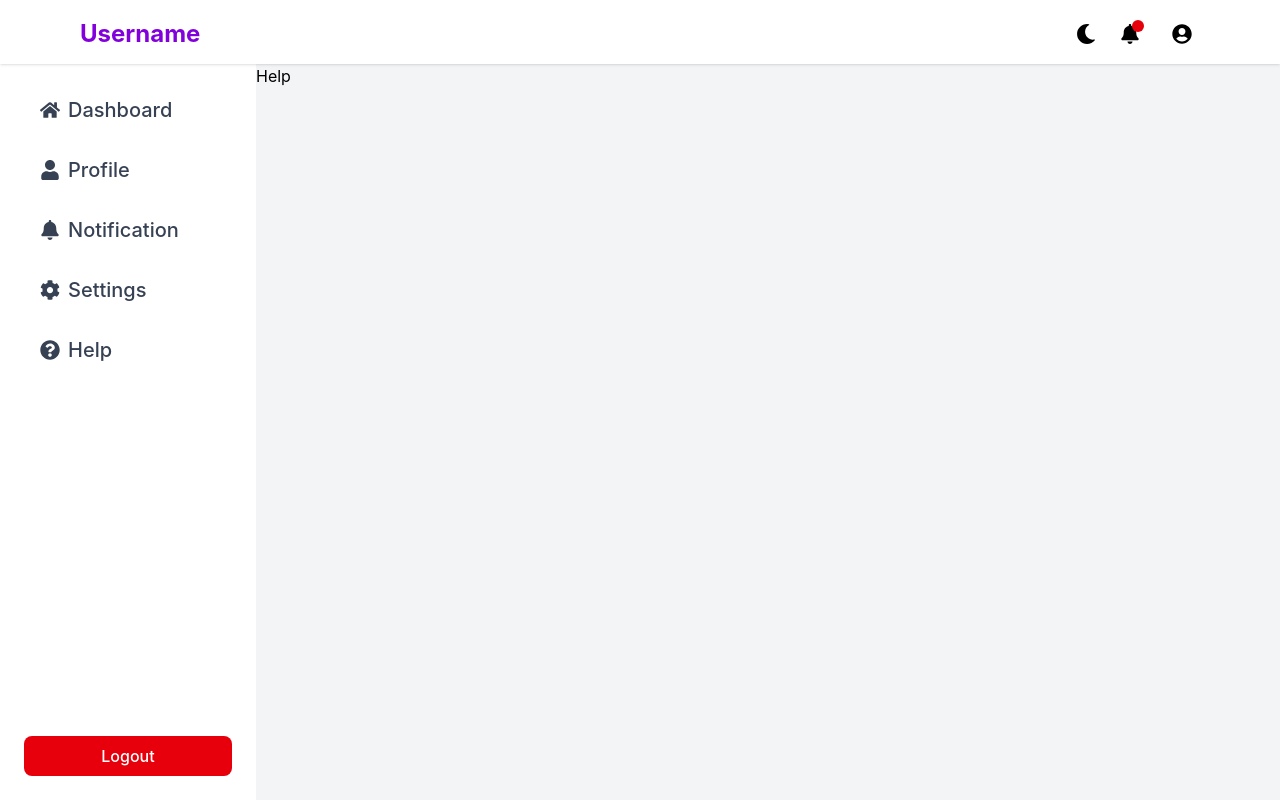
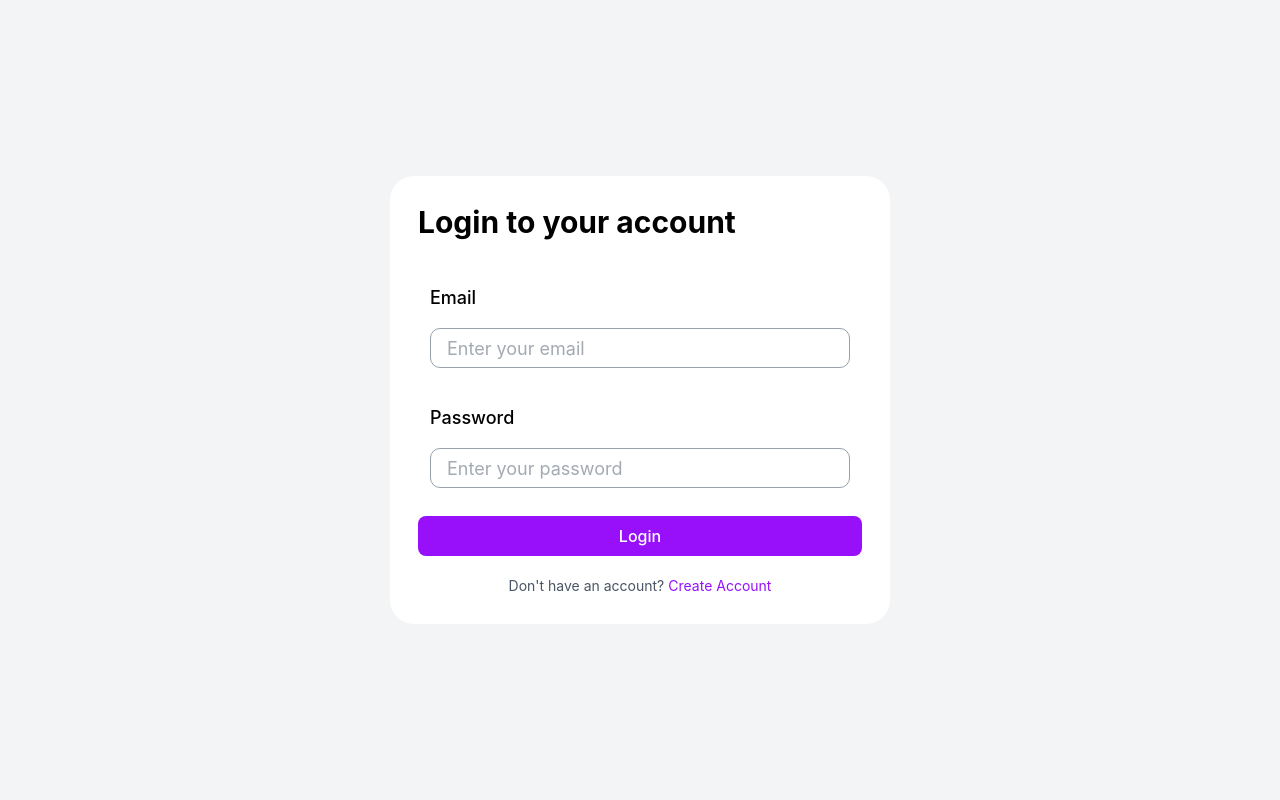
Before and after one commit to AmaanKhanGit/user-dashboard, a React (Vite) app: page /signin in a window 1280 px wide. Built offline with nearby package versions, Linux system fonts and the light colour scheme.

Commit message:
auth setup done

```diff
--- a/package.json
+++ b/package.json
@@ -11,6 +11,8 @@
   },
   "dependencies": {
     "@tailwindcss/vite": "^4.3.2",
+    "@tanstack/react-query": "^5.101.2",
+    "axios": "^1.18.1",
     "formik": "^2.4.9",
     "lucide-react": "^1.23.0",
     "next-themes": "^0.4.6",
--- a/src/App.jsx
+++ b/src/App.jsx
@@ -5,6 +5,15 @@ import Notifications from "./Pages/Notifications/Notifications";
 import Settings from "./Pages/Settings/Settings";
 import Help from "./Pages/Help/Help";
 import Signup from "./Pages/Auth/signup/Signup";
+import Signin from "./Pages/Auth/signin/Signin";
+import RegisterEmailVarify from "./Pages/Auth/RegisterEmailVarify/RegisterEmailVarify";
+import RegietserSuccess from "./Pages/Auth/RegisterSuccess/RegietserSuccess";
+import ForgotPassword from "./Pages/Auth/ForgotPassword/ForgotPassword";
+import ForgotVarify from "./Pages/Auth/ForgotVarify/ForgotVarify";
+import ResetPassword from "./Pages/Auth/ResetPassword/ResetPassword";
+import ResetSuccess from "./Pages/Auth/ResetSuccess/ResetSuccess";
+
+import { QueryClient, QueryClientProvider } from "@tanstack/react-query";
 
 const router = createBrowserRouter([
   { path: "/", element: <Dashboard /> },
@@ -12,14 +21,23 @@ const router = createBrowserRouter([
   { path: "/notifications", element: <Notifications /> },
   { path: "/settings", element: <Settings /> },
   { path: "/help", element: <Help /> },
+  { path: "/signin", element: <Signin /> },
   { path: "/signup", element: <Signup /> },
-  { path: "/signin", element: <Help /> },
+  { path: "/register-email-varify", element: <RegisterEmailVarify /> },
+  { path: "/register-success", element: <RegietserSuccess /> },
+  { path: "/forgot-password", element: <ForgotPassword /> },
+  { path: "/forgot-email-varify", element: <ForgotVarify /> },
+  { path: "/reset-password", element: <ResetPassword /> },
+  { path: "/reset-success", element: <ResetSuccess /> },
 ]);
 
 function App() {
+  const queryClient = new QueryClient();
   return (
     <>
-      <RouterProvider router={router} />
+      <QueryClientProvider client={queryClient}>
+        <RouterProvider router={router} />
+      </QueryClientProvider>
     </>
   );
 }
--- /dev/null
+++ b/src/Pages/Auth/ForgotPassword/ForgotPassword.jsx
@@ -0,0 +1,7 @@
+import FormLayout from "../../../components/FormLayout";
+
+const ForgotPassword = () => {
+  return <FormLayout>ForgotPassword</FormLayout>;
+};
+
+export default ForgotPassword;
--- /dev/null
+++ b/src/Pages/Auth/ForgotVarify/ForgotVarify.jsx
@@ -0,0 +1,8 @@
+import FormLayout from "../../../components/FormLayout";
+
+
+const ForgotVarify = () => {
+  return <FormLayout>ForgotVarify</FormLayout>;
+};
+
+export default ForgotVarify;
--- /dev/null
+++ b/src/Pages/Auth/RegisterEmailVarify/RegisterEmailVarify.jsx
@@ -0,0 +1,7 @@
+import FormLayout from "../../../components/FormLayout";
+
+const RegisterEmailVarify = () => {
+  return <FormLayout>RegisterEmailVarify</FormLayout>;
+};
+
+export default RegisterEmailVarify;
--- /dev/null
+++ b/src/Pages/Auth/RegisterSuccess/RegietserSuccess.jsx
@@ -0,0 +1,7 @@
+import FormLayout from "../../../components/FormLayout";
+
+const RegietserSuccess = () => {
+  return <FormLayout>RegietserSuccess</FormLayout>;
+};
+
+export default RegietserSuccess;
--- /dev/null
+++ b/src/Pages/Auth/ResetPassword/ResetPassword.jsx
@@ -0,0 +1,7 @@
+import FormLayout from "../../../components/FormLayout";
+
+const ResetPassword = () => {
+  return <FormLayout>ResetPassword</FormLayout>;
+};
+
+export default ResetPassword;
--- /dev/null
+++ b/src/Pages/Auth/ResetSuccess/ResetSuccess.jsx
@@ -0,0 +1,7 @@
+import FormLayout from "../../../components/FormLayout";
+
+const ResetSuccess = () => {
+  return <FormLayout>ResetSuccess</FormLayout>;
+};
+
+export default ResetSuccess;
--- /dev/null
+++ b/src/Pages/Auth/signin/Signin.jsx
@@ -0,0 +1,80 @@
+import { ErrorMessage, Field, Form, Formik } from "formik";
+import { object, string, ref } from "yup";
+import FormLayout from "../../../components/FormLayout";
+import Button from "../../../components/Layout/Button";
+import { Link } from "react-router-dom";
+
+const Signin = () => {
+  const signInValidationSchema = object({
+    email: string().email("Invalid email").required("Email is required"),
+    password: string()
+      .min(6, "Password must be at least 6 characters")
+      .required("Password is required"),
+  });
+
+  const handleSubmit = (val) => {
+    console.log(val);
+  };
+
+  return (
+    <FormLayout className="bg-gray-100">
+      <div className="flex w-125 flex-col gap-9 rounded-3xl bg-white p-7 max-sm:mt-30 max-sm:w-[90%]">
+        <h1 className="text-3xl font-bold">Login to your account</h1>
+        <Formik
+          initialValues={{
+            email: "",
+            password: "",
+          }}
+          onSubmit={handleSubmit}
+          validationSchema={signInValidationSchema}
+        >
+          <Form className="flex flex-col gap-5 bg-white">
+            <div className="flex flex-col gap-4 px-3 py-2">
+              <label className="text-lg font-medium" htmlFor="email">
+                Email
+              </label>
+              <Field
+                className="h-10 w-full rounded-[10px] border border-gray-400 px-4 py-2 text-lg text-gray-600 outline-purple-600"
+                id="email"
+                name="email"
+                placeholder="Enter your email"
+              />
+              <ErrorMessage
+                name="email"
+                className="error text-sm text-red-500"
+                component="div"
+              />
+            </div>
+            <div className="flex flex-col gap-4 px-3 py-2">
+              <label className="text-lg font-medium" htmlFor="password">
+                Password
+              </label>
+              <Field
+                className="h-10 w-full rounded-[10px] border border-gray-400 px-4 py-2 text-lg text-gray-600 outline-purple-600"
+                id="password"
+                name="password"
+                type="password"
+                placeholder="Enter your password"
+              />
+              <ErrorMessage
+                name="password"
+                className="error text-sm text-red-500"
+                component="div"
+              />
+            </div>
+
+            <Button type="submit">Login</Button>
+            <p className="textgray-300 self-center text-sm text-gray-600">
+              Don't have an account?
+              <Link to="/signup" className="ml-1 text-purple-600">
+                Create Account
+              </Link>
+            </p>
+          </Form>
+        </Formik>
+      </div>
+    </FormLayout>
+  );
+};
+
+export default Signin;
--- a/src/Pages/Auth/signup/Signup.jsx
+++ b/src/Pages/Auth/signup/Signup.jsx
@@ -22,8 +22,8 @@ const Signup = () => {
   };
 
   return (
-    <FormLayout>
-      <div className="my-2 flex max-h-[90vh] max-w-150 flex-col gap-9 rounded-3xl bg-white px-5 py-7 max-sm:w-full">
+    <FormLayout className="bg-white sm:bg-gray-100">
+      <div className="my-2 flex  max-w-150 flex-col gap-9 rounded-3xl bg-white p-7 max-sm:w-full">
         <h1 className="text-3xl font-bold">Create an account</h1>
         <Formik
           initialValues={{
--- a/src/components/FormLayout.jsx
+++ b/src/components/FormLayout.jsx
@@ -1,6 +1,8 @@
-const FormLayout = ({ children }) => {
+const FormLayout = ({ children, className }) => {
   return (
-    <section className="flex h-screen items-center justify-center bg-white sm:bg-gray-100">
+    <section
+      className={`flex h-screen items-start justify-center sm:items-center ${className}`}
+    >
       {children}
     </section>
   );
```
Also changed, not shown: 1 other file (tests, documents, lock files or other folders).
